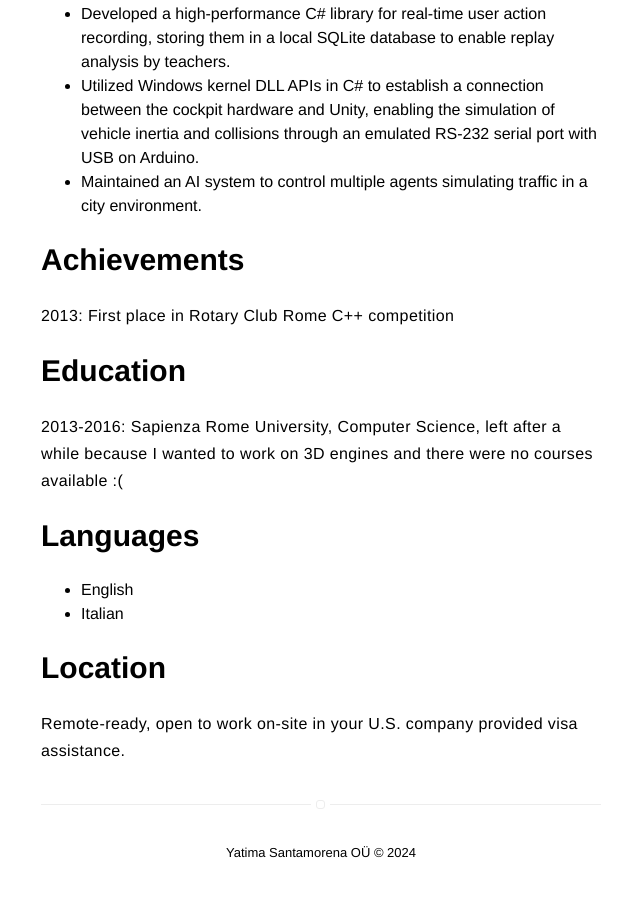
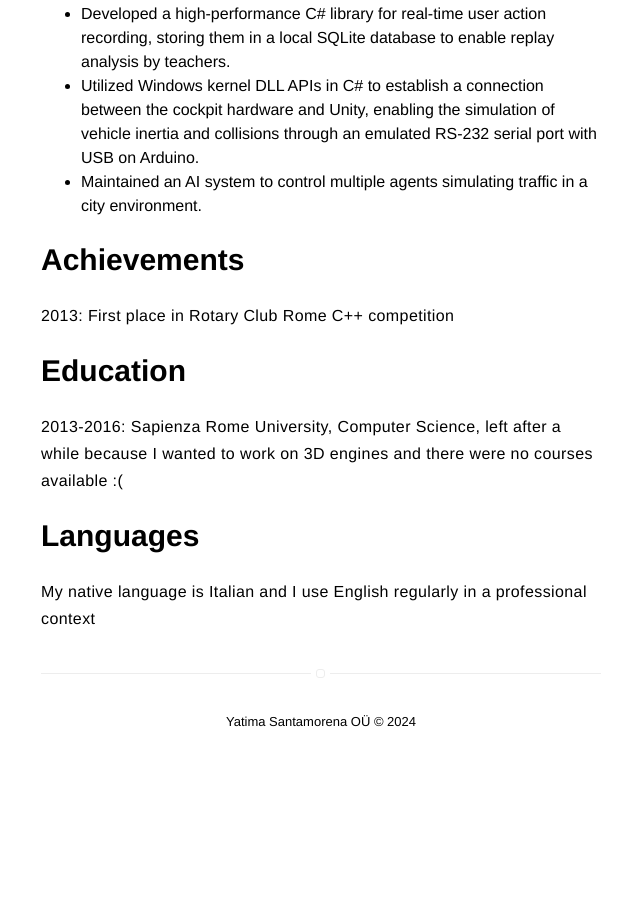
Before and after one commit to yatima1460/yatima1460.github.io, a Jekyll site: the page built from CV.md, in a window 1280 px wide and 900 px high, scrolled down 2684 px. Shown: the top 897 px of the window, without its empty margins (319-959 px from the left). Built offline with Jekyll 4.4.1, drawn with Linux system fonts in a browser that asks for light colours; nearby versions of some CDN libraries; our own code applies the rules of GitHub Pages for plain Markdown files; after the commit the page ends 3453 px from its top, so only the background shows below that.

Commit message:
Update CV.md

```diff
--- a/CV.md
+++ b/CV.md
@@ -108,9 +108,4 @@ emulated RS-232 serial port with USB on Arduino.
 
 ## Languages
 
-* English
-* Italian
-
-## Location
-
-Remote-ready, open to work on-site in your U.S. company provided visa assistance.
+My native language is Italian and I use English regularly in a professional context
```
